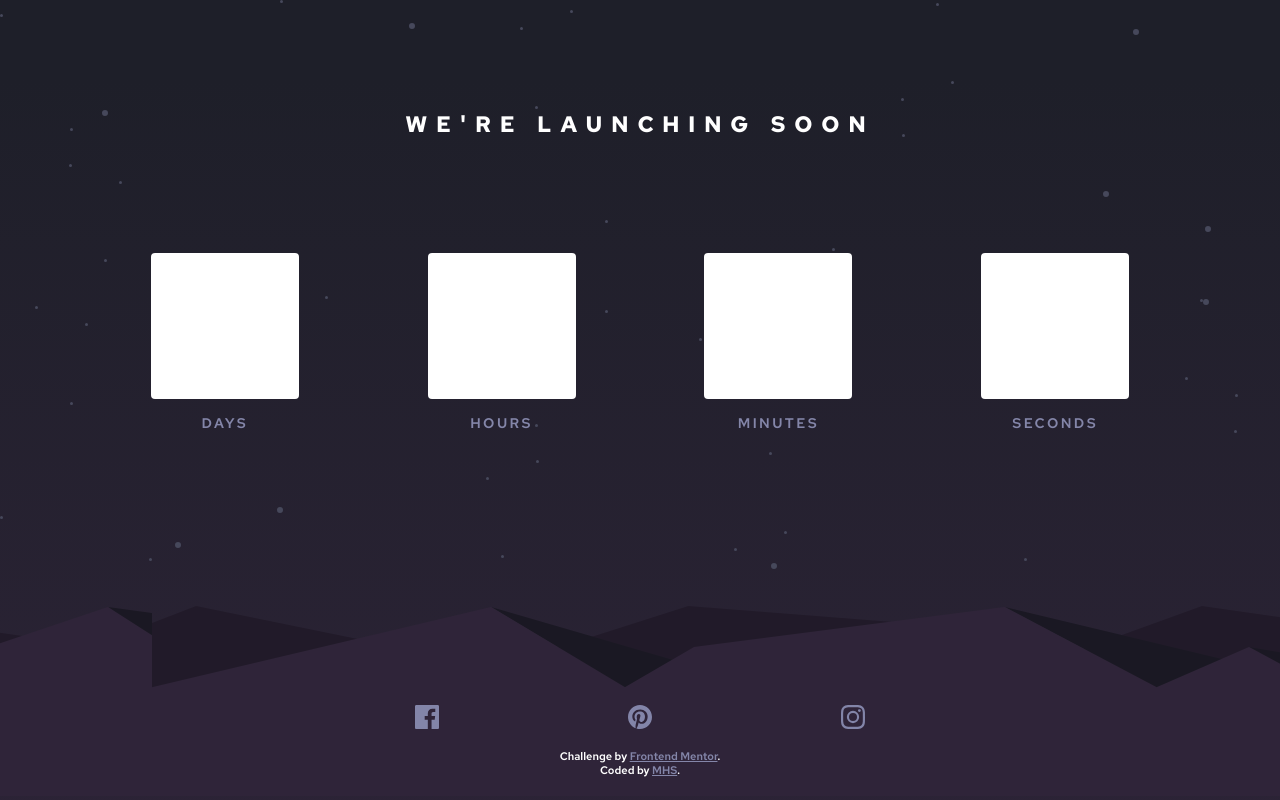
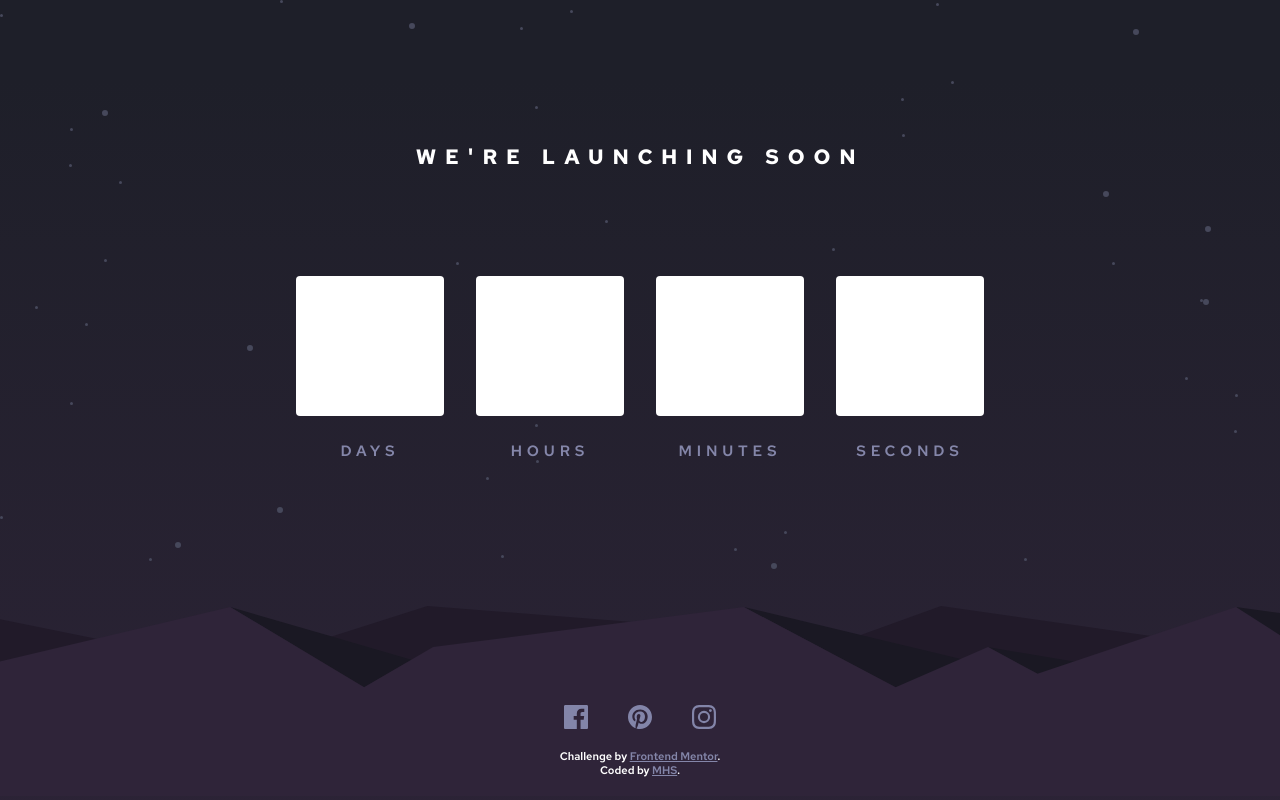
Before and after one commit to Mario-hs/launch-countdown-timer-main, a plain HTML site: page index.html in a window 1280 px wide. Drawn offline with Linux system fonts and the light colour scheme.

Commit message:
finish responsive desktop

```diff
--- a/styles/_media.scss
+++ b/styles/_media.scss
@@ -1,38 +1,56 @@
-@media(min-width: 568px){
-    footer {
-        background-position-x: -140%;
+@media (min-width: 565px){
+    body {
+        footer {
+            background-position-x: 100%;
+        }
     }
 }
 
-@media(min-width: 764px){
+@media (min-width: 764px){
     body {
         grid-template-rows: 26% 45% 25%;
         background: linear-gradient(180deg, #1e1f29 10%, #2f2439 125%);
 
         header {
             align-self: center;
-            margin-top: 50px;
+            margin-top: 115px;
             h1{
-                font-size: 1.4rem;
+                font-size: 1.3rem;
                 letter-spacing: 0.55rem;
             }
         }
 
         main {
-            justify-content: space-evenly;
-            font-size: 14px;
-            .time {
-                height: 146px;
-                width: 148px;
+            justify-content: center;
+            .container {
+                margin: 23px 16px;
+
+                .time {
+                    height: 140px;
+                    width: 148px;
+                }
+
+                p {
+                    font-size: 15px;
+                    letter-spacing: 0.3rem;
+                    margin-top: 25px;
+                }
             }
         }
 
         footer {
             background-position-x: -140%;
+            .icons {
+                width: 15%;
+            }
         }
     }
 }
 
-@media (min-width: 765px) {
-
+@media (min-width: 768px) {
+    body {
+        footer {
+            background-position-x: 100%;
+        }
+    }
 }
--- a/styles/styles.scss
+++ b/styles/styles.scss
@@ -31,10 +31,8 @@ body {
         justify-content: space-between;
         padding: 22px 22px;
 
-        font-size: 8px;
         text-transform: uppercase;
         color: $grayish-blue;
-        letter-spacing: 0.15rem;
 
         .time {
             height: 66px;
@@ -46,6 +44,8 @@ body {
         }
 
         p {
+            font-size: 8px;
+            letter-spacing: 0.15rem;
             text-align: center;
         }
     }
```
Also changed, not shown: styles/styles.css, 1 other file.
